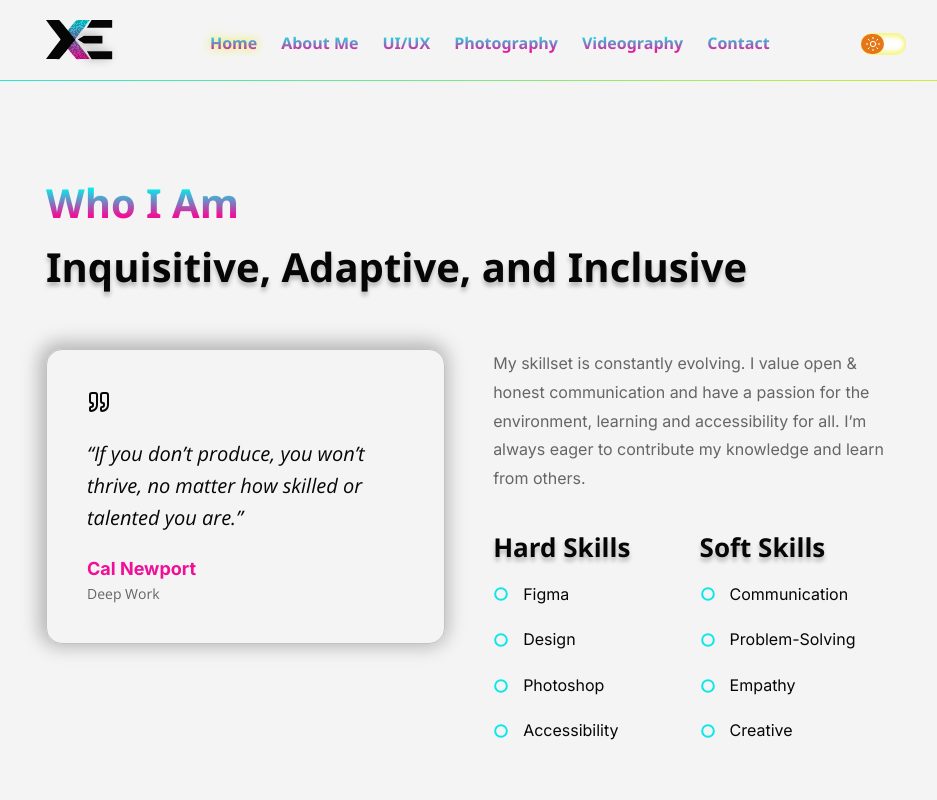
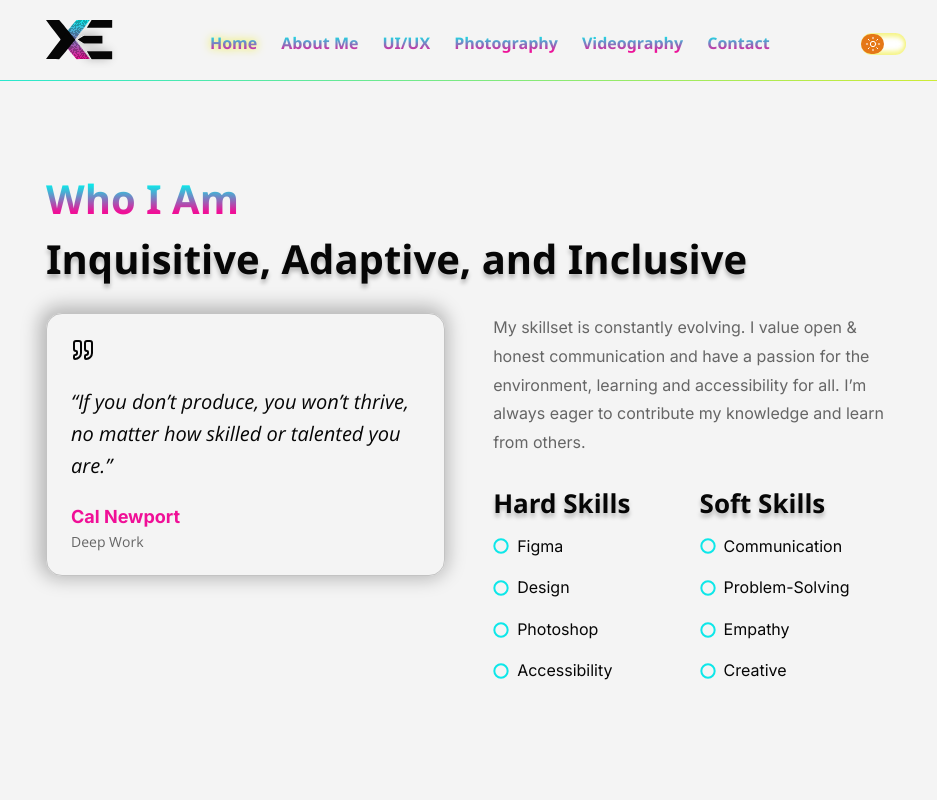
Before and after one commit to duct-tape-deployments/devin-portfolio, a React (Vite) app: page / in a window 1280 px wide. Shown: the top 800 px of the page, without its empty margins (164-1101 px from the left). Built offline with nearby package versions, Linux system fonts and the light colour scheme; a web font is replaced by a local one.

Commit message:
fix(home): apply design-system spacing to Who I Am section

```diff
--- a/src/components/home/WhoIAm.tsx
+++ b/src/components/home/WhoIAm.tsx
@@ -14,8 +14,8 @@ export function WhoIAm() {
 
   return (
     <Section space="none" aria-labelledby="who-i-am-title">
-      <PageContainer className="flex flex-col gap-6 py-9 lg:gap-15 lg:py-25">
-        <div className="flex flex-col gap-5">
+      <PageContainer className="flex flex-col gap-8 py-16 lg:py-24">
+        <div className="flex flex-col gap-4">
           <h2 id="who-i-am-title" className="title-gradient">
             {t.title}
           </h2>
@@ -27,10 +27,10 @@ export function WhoIAm() {
         </div>
 
         <div className="flex flex-col gap-6 lg:flex-row lg:items-start lg:justify-between lg:gap-x-12">
-          <div className="max-w-prose lg:min-w-0 lg:basis-145">
+          <div className="flex max-w-prose flex-col gap-4 lg:min-w-0 lg:basis-145">
             <p className="lg:hidden">{t.intro}</p>
 
-            <figure className="lg:flex lg:flex-col lg:gap-6 lg:rounded-2xl lg:border lg:border-card-border lg:p-10 lg:shadow-quote-card">
+            <figure className="lg:flex lg:flex-col lg:gap-6 lg:rounded-2xl lg:border lg:border-card-border lg:p-6 lg:shadow-quote-card">
               <Quote aria-hidden="true" className="hidden size-6 lg:block" />
 
               <blockquote
@@ -51,24 +51,20 @@ export function WhoIAm() {
             </figure>
           </div>
 
-          <div className="flex flex-col gap-6 lg:min-w-0 lg:basis-150 lg:gap-10">
+          <div className="flex flex-col gap-6 lg:min-w-0 lg:basis-150 lg:gap-8">
             <GradientDivider className="mx-auto max-w-50.5 lg:hidden" />
 
             <p className="max-w-prose lg:leading-[1.8] lg:text-muted-foreground">{t.outro}</p>
 
-            <div className="flex flex-wrap justify-between gap-x-8 gap-y-8 md:justify-start md:gap-x-24 lg:grid lg:grid-cols-[minmax(0,260px)_minmax(0,260px)] lg:justify-between lg:gap-x-0">
+            <div className="flex flex-wrap justify-between gap-x-6 gap-y-8 md:justify-start md:gap-x-24 lg:grid lg:grid-cols-[minmax(0,260px)_minmax(0,260px)] lg:justify-between lg:gap-x-0">
               {skillGroups.map(({ title, items }) => (
                 <div key={title}>
                   <h3 className="font-display text-h2 font-bold text-shadow-drop">{title}</h3>
 
-                  <ul className="mt-5 flex flex-col gap-2.5 lg:gap-5">
+                  <ul className="mt-4 flex flex-col gap-3 lg:gap-4">
                     {items.map((skill) => (
-                      <li key={skill} className="flex items-center gap-3.5">
-                        <Circle
-                          size={14}
-                          absoluteStrokeWidth
-                          className="mx-px shrink-0 text-cyan"
-                        />
+                      <li key={skill} className="flex items-center gap-2">
+                        <Circle size={16} absoluteStrokeWidth className="shrink-0 text-cyan" />
                         {skill}
                       </li>
                     ))}
```
